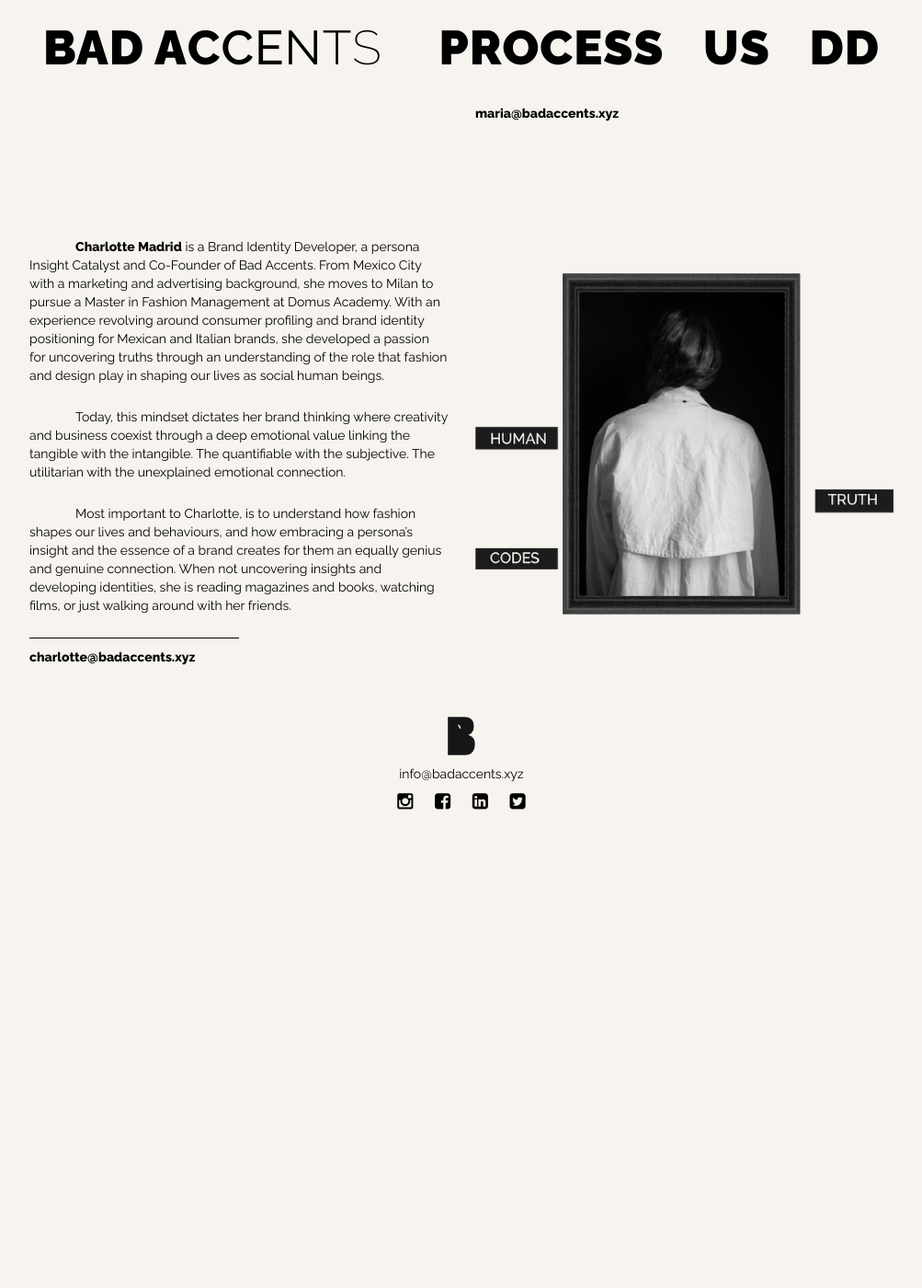
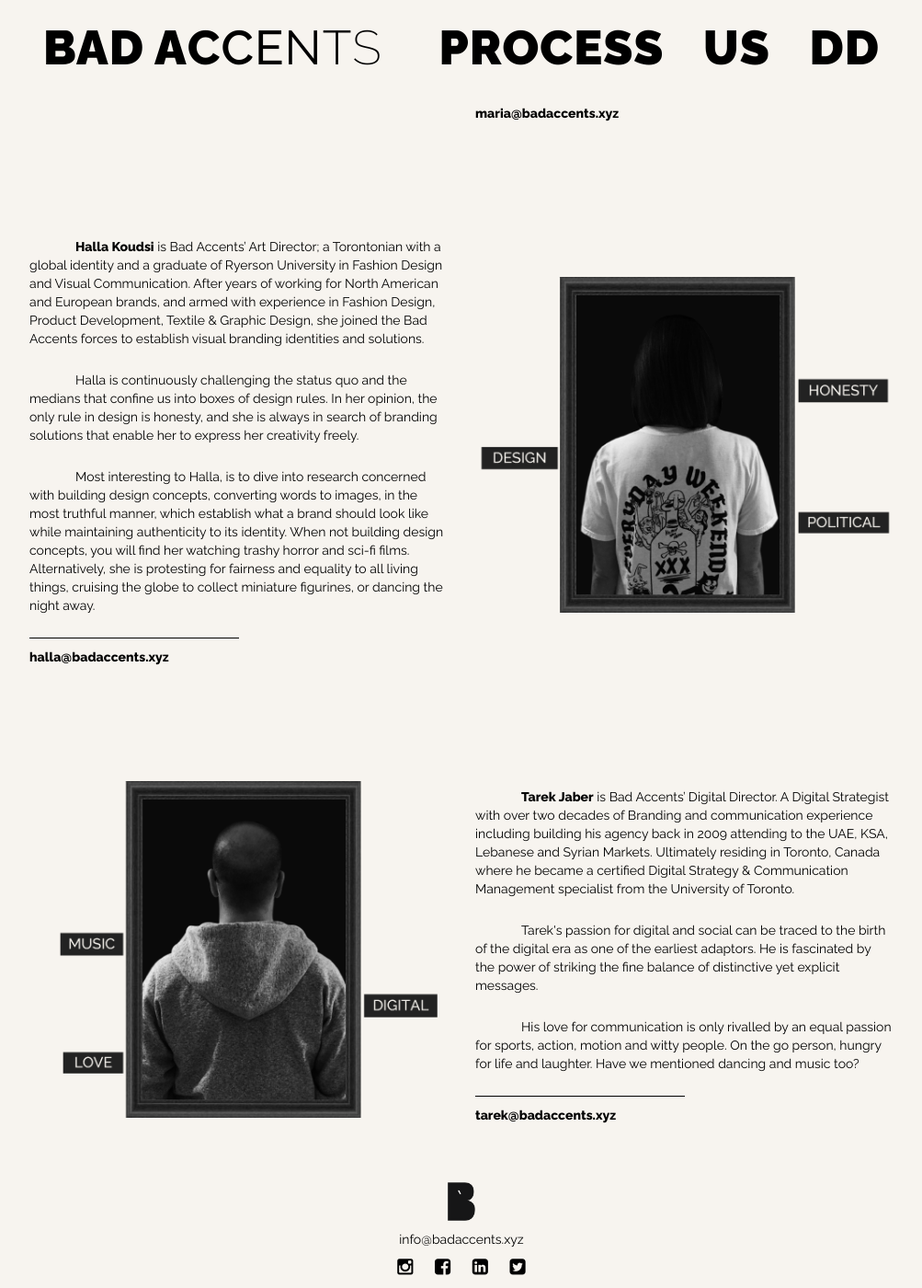
Before and after one commit to badaccents/badaccents.github.io, a Jekyll site: the page built from us.html, in a window 1280 px wide and 1400 px high, scrolled down 533 px. Shown: the whole window at 92% size, without its empty margins (138-1141 px from the left). Built offline with Jekyll 4.4.1, drawn with Linux system fonts in a browser that asks for light colours; comment, search, counter and statistics services are not loaded; before the commit the page ends 1454 px from its top, so only the background shows below that; some of the changed text lies outside the part shown.

Commit message:
Halla and Tarek

```diff
--- a/_includes/us/us.html
+++ b/_includes/us/us.html
@@ -7,7 +7,7 @@
         </div>
         <div class="col-sm-6">
             <p class="indent">
-                <span class="strong">Maria Jaber</span> is a Brand Strategist and Co-Founder of Bad Accents. A Damascene and The École Supérieure des Arts et techniques de la Mode graduate, she made her move to Milan after years of working in Costume Design, Fashion Buying, Product Management, along with Education.
+                <span class="strong">Maria Jaber</span> is a Brand Strategist and Bad Accents' Creative Director. A Damascene and The École Supérieure des Arts et techniques de la Mode graduate, she made her move to Milan after years of working in Costume Design, Fashion Buying, Product Management, along with Education.
             </p>
             <p class="indent">
                 Maria recognised the need for a Branding Studio that would collaborate with brands looking for an honest eclectic voice while maintaining a worldly relevance. This realisation crystallized after years of leading a Master Course in Fashion Management at Domus Academy where most collaborations with Italian Brands asked for the same thing over and over again: who are we? Against whom are we playing? To whom are we talking? And how do we talk to them?
@@ -24,25 +24,51 @@
 
     <br /><br /><br /><br /><br />
 
-    <!-- Charlotte -->
+    <!-- Halla -->
     <div class="row vertical-align">
         <div class="col-sm-6 text-center col-sm-push-6">
-            <img class="us-pic" src="/img/us-char.png">
+            <img class="us-pic" src="/img/us-halla.png">
         </div>
         <div class="col-sm-6 col-sm-pull-6">
             <p class="indent">
-                <span class="strong">Charlotte Madrid</span> is a Brand Identity Developer, a persona Insight Catalyst and Co-Founder of Bad Accents. From Mexico City with a marketing and advertising background, she moves to Milan to pursue a Master in Fashion Management at Domus Academy. With an experience revolving around consumer profiling and brand identity positioning for Mexican and Italian brands, she developed a passion for uncovering truths through an understanding of the role that fashion and design play in shaping our lives as social human beings.
+                <span class="strong">Halla Koudsi</span> is Bad Accents’ Art Director; a Torontonian with a global identity and a graduate of Ryerson University in Fashion Design and Visual Communication. After years of working for North American and European brands, and armed with experience in Fashion Design, Product Development, Textile & Graphic Design, she joined the Bad Accents forces to establish visual branding identities and solutions.
             </p>
             <p class="indent">
-                Today, this mindset dictates her brand thinking where creativity and business coexist through a deep emotional value linking the tangible with the intangible. The quantifiable with the subjective. The utilitarian with the unexplained emotional connection.
+                Halla is continuously challenging the status quo and the medians that confine us into boxes of design rules. In her opinion, the only rule in design is honesty, and she is always in search of branding solutions that enable her to express her creativity freely.
             </p>
             <p class="indent">
-                Most important to Charlotte, is to understand how fashion shapes our lives and behaviours, and how embracing a persona’s insight and the essence of a brand creates for them an equally genius and genuine connection. When not uncovering insights and developing identities, she is reading magazines and books, watching films, or just walking around with her friends.
+                Most interesting to Halla, is to dive into research concerned with building design concepts, converting words to images, in the most truthful manner, which establish what a brand should look like while maintaining authenticity to its identity. When not building design concepts, you will find her watching trashy horror and sci-fi films. Alternatively, she is protesting for fairness and equality to all living things, cruising the globe to collect miniature figurines, or dancing the night away.
             </p>
             <p>
                 <hr style="width:50%;text-align:left;margin-left:0">
-                <span class="strong"><a href="mailto:charlotte@badaccents.xyz" target="_top">charlotte@badaccents.xyz</a></span>
+                <span class="strong"><a href="mailto:halla@badaccents.xyz" target="_top">halla@badaccents.xyz</a></span>
             </p>
         </div>
     </div>
+
+    <br /><br /><br /><br /><br />
+
+    <!-- Tarek -->
+    <div class="row vertical-align">
+        <div class="col-sm-6 text-center">
+            <img class="us-pic" src="/img/us-tarek.png">
+        </div>
+        <div class="col-sm-6">
+            <p class="indent">
+                <span class="strong">Tarek Jaber</span> is Bad Accents’ Digital Director. A Digital Strategist with over two decades of Branding and communication experience including building his agency back in 2009 attending to the UAE, KSA, Lebanese and Syrian Markets. Ultimately residing in Toronto, Canada where he became a certified Digital Strategy & Communication Management specialist from the University of Toronto.
+            </p>
+            <p class="indent">
+                Tarek's passion for digital and social can be traced to the birth of the digital era as one of the earliest adaptors. He is fascinated by the power of striking the fine balance of distinctive yet explicit messages.
+            </p>
+            <p class="indent">
+                His love for communication is only rivalled by an equal passion for sports, action, motion and witty people. On the go person, hungry for life and laughter. Have we mentioned dancing and music too?
+            </p>
+            <p>
+                <hr style="width:50%;text-align:left;margin-left:0">
+                <span class="strong"><a href="mailto:tarek@badaccents.xyz" target="_top">tarek@badaccents.xyz</a></span>
+            </p>
+        </div>
+    </div>
+
+
 </section>
```
Also changed, not shown: img/us-char.png (deleted), img/us-halla.png (added), img/us-maria.png, img/us-tarek.png (added).
